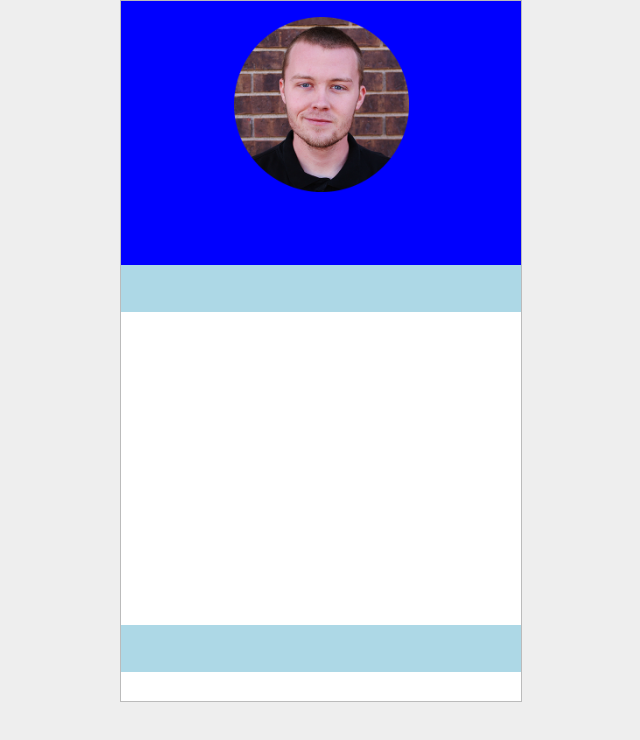
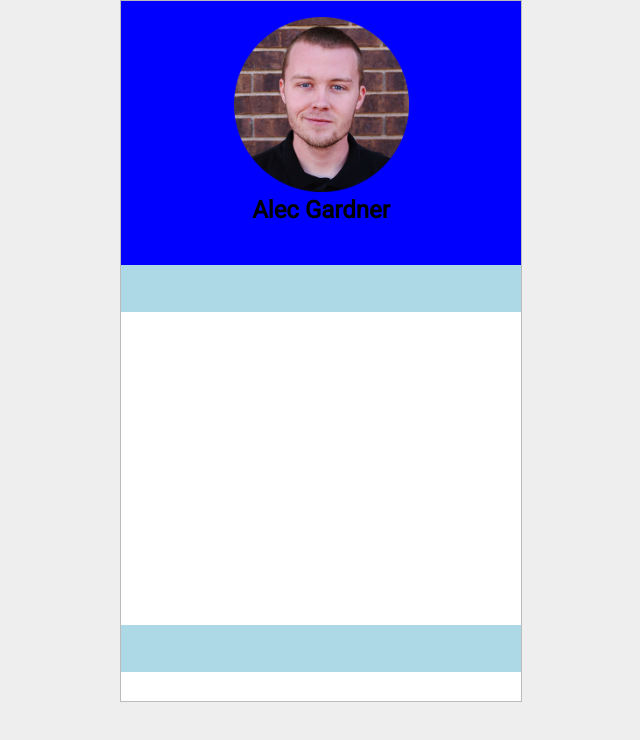
Before and after one commit to gardneralec/ag_business_cards, a React (Create React App) app: page / in a window 1280 px wide. Shown: the top 740 px of the page, without its empty margins (319-959 px from the left). Built offline with nearby package versions, Linux system fonts and the light colour scheme.

Commit message:
Modified Header

```diff
--- a/public/index.html
+++ b/public/index.html
@@ -10,6 +10,7 @@
     -->
     <link rel="manifest" href="%PUBLIC_URL%/manifest.json">
     <link rel="shortcut icon" href="%PUBLIC_URL%/favicon.ico">
+    <link href="https://fonts.googleapis.com/css?family=Roboto:300,400" rel="stylesheet">
     <!--
       Notice the use of %PUBLIC_URL% in the tags above.
       It will be replaced with the URL of the `public` folder during the build.
--- a/src/App.js
+++ b/src/App.js
@@ -18,6 +18,8 @@ const CardContainer = styled.div `
   margin: 0 auto;
   display: block;
   border: 1px solid #bbbbbb;
+  font-family: 'Roboto', sans-serif;
+  font-weight: 300;
 `;
 
 const Header = styled.div `
@@ -33,6 +35,11 @@ const HeaderBox = styled.div `
   > img {
     height: 175px;
     width: 175px;
+  }
+
+  > h1 {
+    font-size: 24px;
+    margin: 0;
   }
 `;
 
@@ -74,6 +81,7 @@ class App extends Component {
           <Header>
             <HeaderBox>
               <img src={HeadIMG} alt="Alec Gardner Headshot"/>
+              <h1>Alec Gardner</h1>
             </HeaderBox>
           </Header>
           <Callout></Callout>
```
